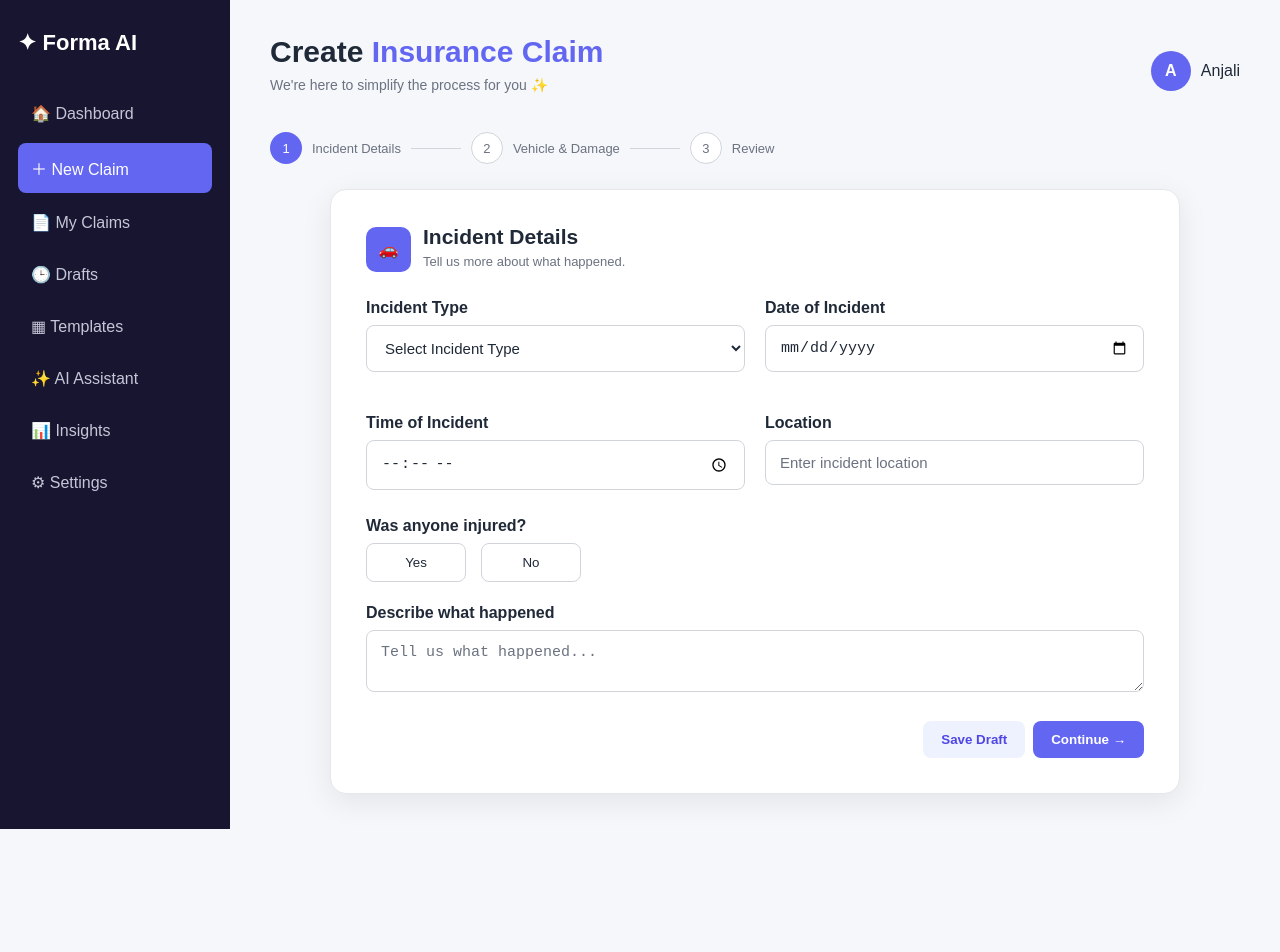
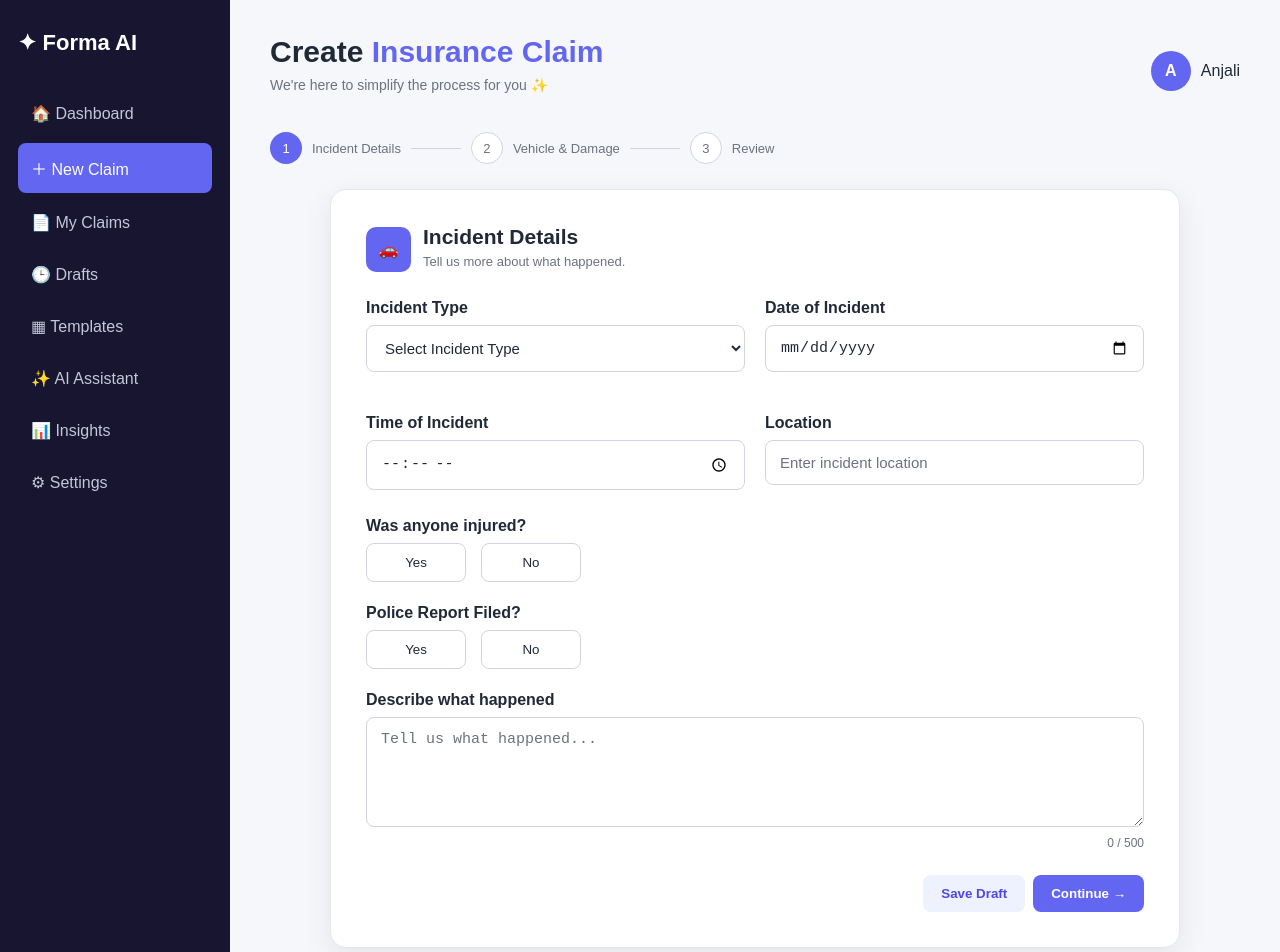
Before and after one commit to Poojap2203/Forma-AI-Dynamic-Form, a React (Vite) app: page / in a window 1280 px wide. Shown: the top 952 px of the page. Before the commit the page ends 829 px from the top, so only its background shows below. Built offline with nearby package versions, Linux system fonts and the light colour scheme.

Commit message:
initial commit

```diff
--- a/src/App.css
+++ b/src/App.css
@@ -330,6 +330,83 @@ body {
   border-radius: 8px;
 }
 
+/*INJURY DETAILS */
+
+.injury-details {
+  margin-top: 5px;
+}
+
+
+/*POLICE REPORT */
+
+.police-question {
+  margin-top: 22px;
+}
+
+
+/* DESCRIPTION */
+
+.description {
+  margin-top: 22px;
+}
+
+.description label {
+  display: block;
+  margin-bottom: 8px;
+  font-weight: 600;
+}
+
+.description textarea {
+  width: 100%;
+  min-height: 110px;
+  padding: 13px 14px;
+  border: 1px solid #d1d5db;
+  border-radius: 8px;
+  font-size: 15px;
+  color: #1f2937;
+  outline: none;
+}
+
+.description textarea::placeholder {
+  color: #6b7280;
+}
+
+.description textarea:focus {
+  border-color: #6366f1;
+}
+
+
+/*CHARACTER COUNT */
+
+.character-count {
+  text-align: right;
+  margin-top: 5px;
+  font-size: 12px;
+  color: #6b7280;
+}
+
+
+/* SAVE MESSAGE*/
+
+.save-message {
+  padding: 12px;
+  margin-top: 15px;
+  background: #ecfdf5;
+  color: #047857;
+  border-radius: 8px;
+}
+
+
+/*ERROR */
+
+.form-error {
+  padding: 12px;
+  margin-top: 15px;
+  background: #fee2e2;
+  color: #b91c1c;
+  border-radius: 8px;
+}
+
 /*RESPONSIVE*/
 
 @media (max-width: 800px) {
--- a/src/components/BasicForm.jsx
+++ b/src/components/BasicForm.jsx
@@ -2,18 +2,43 @@ import { useState } from "react";
 import InputField from "./InputField";
 import SelectField from "./SelectField";
 import TextareaField from "./TextareaField";
+import InjuryDetails from "./InjuryDetails";
+import PoliceReport from "./PoliceReport";
 
 
 function BasicForm() {
 
   const [injured, setInjured] = useState("");
+  const [person, setPerson] = useState("");
+  const [injury, setInjury] = useState("");
+
+  const [policeReport, setPoliceReport] = useState("");
+
+  const [description, setDescription] = useState("");
+
   const [error, setError] = useState("");
 
+  const [saved, setSaved] = useState(false);
+
+
+  /* =========================
+     CONTINUE
+  ========================= */
 
   const handleContinue = () => {
 
     if (injured === "") {
       setError("Please select whether anyone was injured.");
+      return;
+    }
+
+    if (policeReport === "") {
+      setError("Please select whether a police report was filed.");
+      return;
+    }
+
+    if (description.trim() === "") {
+      setError("Please describe what happened.");
       return;
     }
 
@@ -23,11 +48,40 @@ function BasicForm() {
   };
 
 
+  /* =========================
+     SAVE DRAFT
+  ========================= */
+
+  const handleSaveDraft = () => {
+
+    const draftData = {
+      injured,
+      person,
+      injury,
+      policeReport,
+      description
+    };
+
+    localStorage.setItem(
+      "formaAI_draft",
+      JSON.stringify(draftData)
+    );
+
+    setSaved(true);
+
+    setTimeout(() => {
+      setSaved(false);
+    }, 2000);
+  };
+
+
   return (
     <div className="form-card">
 
 
-      {/* FORM HEADING */}
+      {/* =========================
+          FORM HEADING
+      ========================= */}
 
       <div className="form-heading">
 
@@ -49,10 +103,11 @@ function BasicForm() {
 
 
 
-      {/* FORM FIELDS */}
+      {/* =========================
+          BASIC INFORMATION
+      ========================= */}
 
       <div className="form-grid">
-
 
         <SelectField
           label="Incident Type"
@@ -65,30 +120,28 @@ function BasicForm() {
           ]}
         />
 
-
         <InputField
           label="Date of Incident"
           type="date"
         />
-
 
         <InputField
           label="Time of Incident"
           type="time"
         />
 
-
         <InputField
           label="Location"
           placeholder="Enter incident location"
         />
 
-
       </div>
 
 
 
-      {/* INJURY QUESTION */}
+      {/* =========================
+          INJURY
+      ========================= */}
 
       <div className="question">
 
@@ -96,9 +149,7 @@ function BasicForm() {
           Was anyone injured?
         </label>
 
-
         <div className="choice-container">
-
 
           <button
             type="button"
@@ -115,7 +166,6 @@ function BasicForm() {
             Yes
           </button>
 
-
           <button
             type="button"
             className={
@@ -125,12 +175,15 @@ function BasicForm() {
             }
             onClick={() => {
               setInjured("no");
+
+              setPerson("");
+              setInjury("");
+
               setError("");
             }}
           >
             No
           </button>
-
 
         </div>
 
@@ -138,16 +191,65 @@ function BasicForm() {
 
 
 
-      {/* DESCRIPTION */}
+      {/* =========================
+          INJURY DETAILS
+      ========================= */}
 
-      <TextareaField
-        label="Describe what happened"
-        placeholder="Tell us what happened..."
+      <InjuryDetails
+        injured={injured}
+        person={person}
+        setPerson={setPerson}
+        injury={injury}
+        setInjury={setInjury}
       />
 
 
 
-      {/* ERROR MESSAGE */}
+      {/* =========================
+          POLICE REPORT
+      ========================= */}
+
+      <PoliceReport
+        policeReport={policeReport}
+        setPoliceReport={setPoliceReport}
+      />
+
+
+
+      {/* =========================
+          DESCRIPTION
+      ========================= */}
+
+      <div className="description">
+
+        <label>
+          Describe what happened
+        </label>
+
+        <textarea
+          value={description}
+          onChange={(e) => {
+
+            if (e.target.value.length <= 500) {
+              setDescription(e.target.value);
+            }
+
+          }}
+          placeholder="Tell us what happened..."
+          maxLength="500"
+        />
+
+        <div className="character-count">
+          {description.length} / 500
+        </div>
+
+      </div>
+
+
+
+      {/* =========================
+          ERROR
+      ========================= */}
 
       {error && (
         <div className="form-error">
@@ -157,21 +259,31 @@ function BasicForm() {
 
 
 
-      {/* BUTTONS */}
+      {/* =========================
+          SUCCESS
+      ========================= */}
+
+      {saved && (
+        <div className="save-message">
+          Draft saved successfully!
+        </div>
+      )}
+
+
+
+      {/* =========================
+          BUTTONS
+      ========================= */}
 
       <div className="form-buttons">
-
 
         <button
           type="button"
           className="save"
-          onClick={() => {
-            alert("Draft saved!");
-          }}
+          onClick={handleSaveDraft}
         >
           Save Draft
         </button>
-
 
         <button
           type="button"
@@ -180,7 +292,6 @@ function BasicForm() {
         >
           Continue →
         </button>
-
 
       </div>
 
--- /dev/null
+++ b/src/components/InjuryDetails.jsx
@@ -0,0 +1,43 @@
+function InjuryDetails({ injured, person, setPerson, injury, setInjury }) {
+  if (injured !== "yes") {
+    return null;
+  }
+
+  return (
+    <div className="injury-details">
+
+      <div className="form-grid">
+
+        <div className="form-group">
+          <label>Who was injured?</label>
+
+          <select
+            value={person}
+            onChange={(e) => setPerson(e.target.value)}
+          >
+            <option value="">Select person</option>
+            <option value="Driver">Driver</option>
+            <option value="Passenger">Passenger</option>
+            <option value="Pedestrian">Pedestrian</option>
+            <option value="Other">Other</option>
+          </select>
+        </div>
+
+        <div className="form-group">
+          <label>Describe the injury</label>
+
+          <input
+            type="text"
+            value={injury}
+            onChange={(e) => setInjury(e.target.value)}
+            placeholder="Enter injury details"
+          />
+        </div>
+
+      </div>
+
+    </div>
+  );
+}
+
+export default InjuryDetails;
--- /dev/null
+++ b/src/components/PoliceReport.jsx
@@ -0,0 +1,41 @@
+function PoliceReport({ policeReport, setPoliceReport }) {
+  return (
+    <div className="question police-question">
+
+      <label>
+        Police Report Filed?
+      </label>
+
+      <div className="choice-container">
+
+        <button
+          type="button"
+          className={
+            policeReport === "yes"
+              ? "choice active"
+              : "choice"
+          }
+          onClick={() => setPoliceReport("yes")}
+        >
+          Yes
+        </button>
+
+        <button
+          type="button"
+          className={
+            policeReport === "no"
+              ? "choice active"
+              : "choice"
+          }
+          onClick={() => setPoliceReport("no")}
+        >
+          No
+        </button>
+
+      </div>
+
+    </div>
+  );
+}
+
+export default PoliceReport;
```
